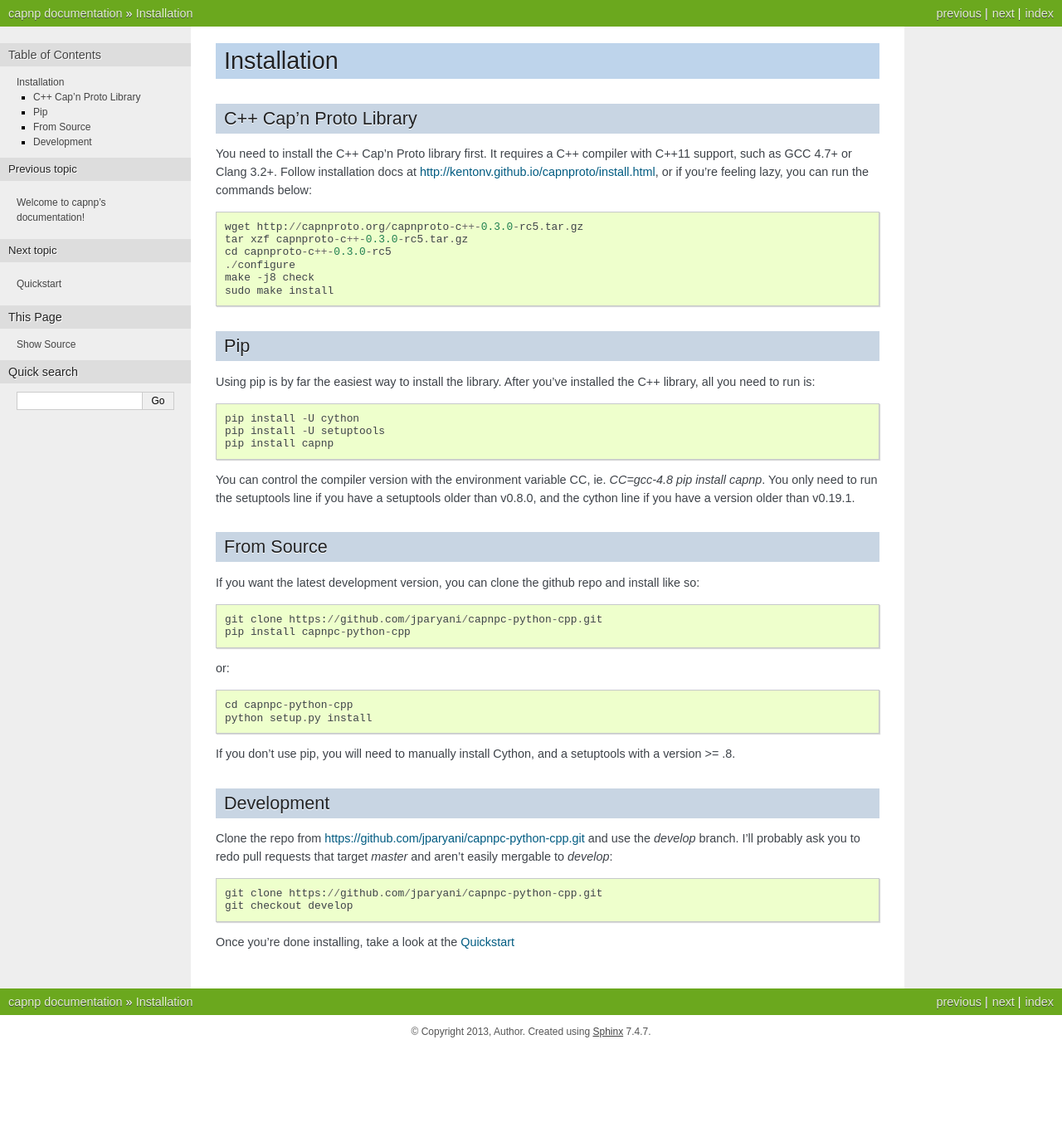
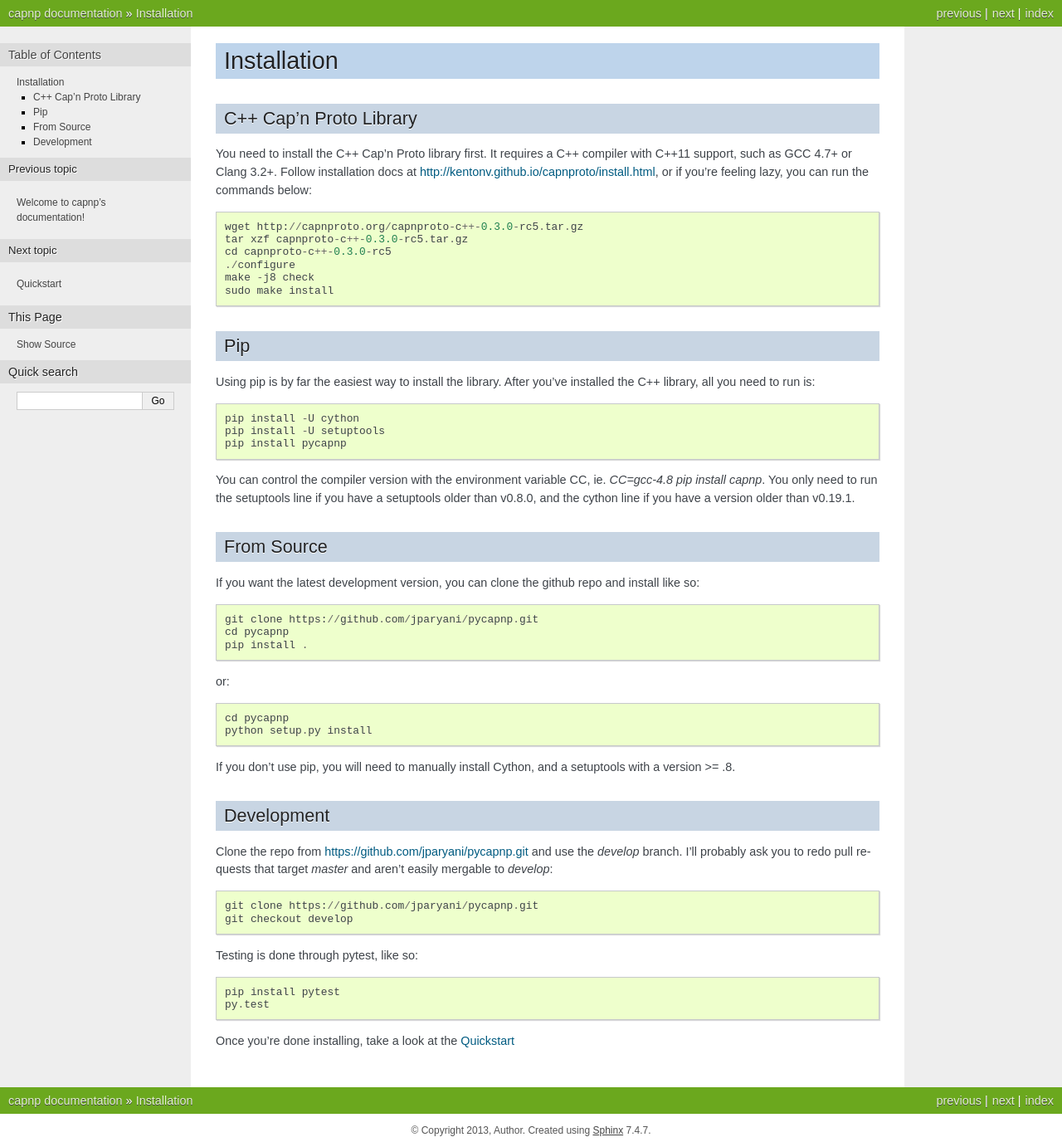
Before and after one commit to capnproto/pycapnp, a Sphinx documentation site: the page built from docs/install.rst, in a window 1280 px wide. Shown: the whole page at 83% size. Built offline with Sphinx 7.4.7, drawn with Linux system fonts in a browser that asks for light colours; the version number could not be read and is left out; before the commit the page ends 1263 px from its top, so only the background shows below that.

```diff
--- a/docs/index.rst
+++ b/docs/index.rst
@@ -7,7 +7,7 @@ This is a python wrapping of the C++ implementation of the `Cap'n Proto <http://
 
     Cap’n Proto is an insanely fast data interchange format and capability-based RPC system. Think JSON, except binary. Or think Protocol Buffers, except faster. In fact, in benchmarks, Cap’n Proto is INFINITY TIMES faster than Protocol Buffers.
 
-The INFINITY TIMES faster part isn't so true for python, but in some simplistic benchmarks (available in the `benchmark directory of the repo <https://github.com/jparyani/capnpc-python-cpp/tree/master/benchmark>`_), capnp has proven to be decently faster than Protocol Buffers. Also, the python capnp library can load Cap'n Proto schema files directly, without the need for a seperate compile step like with Protocol Buffers or Thrift.
+The INFINITY TIMES faster part isn't so true for python, but in some simplistic benchmarks (available in the `benchmark directory of the repo <https://github.com/jparyani/pycapnp/tree/master/benchmark>`_), capnp has proven to be decently faster than Protocol Buffers. Also, the python capnp library can load Cap'n Proto schema files directly, without the need for a seperate compile step like with Protocol Buffers or Thrift.
 
 Contents:
 
--- a/docs/install.rst
+++ b/docs/install.rst
@@ -22,7 +22,7 @@ Using pip is by far the easiest way to install the library. After you've install
 
     pip install -U cython
     pip install -U setuptools
-    pip install capnp
+    pip install pycapnp
 
 You can control the compiler version with the environment variable CC, ie. `CC=gcc-4.8 pip install capnp`. You only need to run the setuptools line if you have a setuptools older than v0.8.0, and the cython line if you have a version older than v0.19.1.
 
@@ -31,12 +31,13 @@ From Source
 
 If you want the latest development version, you can clone the github repo and install like so::
 
-    git clone https://github.com/jparyani/capnpc-python-cpp.git
-    pip install capnpc-python-cpp
+    git clone https://github.com/jparyani/pycapnp.git
+    cd pycapnp
+    pip install .
 
 or::
 
-    cd capnpc-python-cpp
+    cd pycapnp
     python setup.py install
 
 If you don't use pip, you will need to manually install Cython, and a setuptools with a version >= .8.
@@ -44,10 +45,14 @@ If you don't use pip, you will need to manually install Cython, and a setuptools
 Development
 -------------------
 
-Clone the repo from https://github.com/jparyani/capnpc-python-cpp.git and use the `develop` branch. I'll probably ask you to redo pull requests that target `master` and aren't easily mergable to `develop`::
+Clone the repo from https://github.com/jparyani/pycapnp.git and use the `develop` branch. I'll probably ask you to redo pull requests that target `master` and aren't easily mergable to `develop`::
 
-    git clone https://github.com/jparyani/capnpc-python-cpp.git
+    git clone https://github.com/jparyani/pycapnp.git
     git checkout develop
 
+Testing is done through pytest, like so::
+
+    pip install pytest
+    py.test
 
 Once you're done installing, take a look at the :ref:`quickstart`
--- a/docs/quickstart.rst
+++ b/docs/quickstart.rst
@@ -215,7 +215,7 @@ The only tricky one is unions, where you need to call `.which()` to determine th
 Full Example
 ------------------
 
-Here is a full example reproduced from `examples/example.py <https://github.com/jparyani/capnpc-python-cpp/blob/master/examples/example.py>`_::
+Here is a full example reproduced from `examples/example.py <https://github.com/jparyani/pycapnp/blob/master/examples/example.py>`_::
 
     from __future__ import print_function
     import os
--- a/setup.py
+++ b/setup.py
@@ -59,8 +59,8 @@ setup(
     license='BSD',
     author="Jason Paryani",
     author_email="pypi-contact@jparyani.com",
-    url = 'https://github.com/jparyani/capnpc-python-cpp',
-    download_url = 'https://github.com/jparyani/capnpc-python-cpp/archive/v%s.zip' % VERSION,
+    url = 'https://github.com/jparyani/pycapnp',
+    download_url = 'https://github.com/jparyani/pycapnp/archive/v%s.zip' % VERSION,
     keywords = ['capnp', 'capnproto'],
     classifiers = [
         'Development Status :: 3 - Alpha',
```
Also changed, not shown: README.md (+7 -7 lines), 1 other file.
